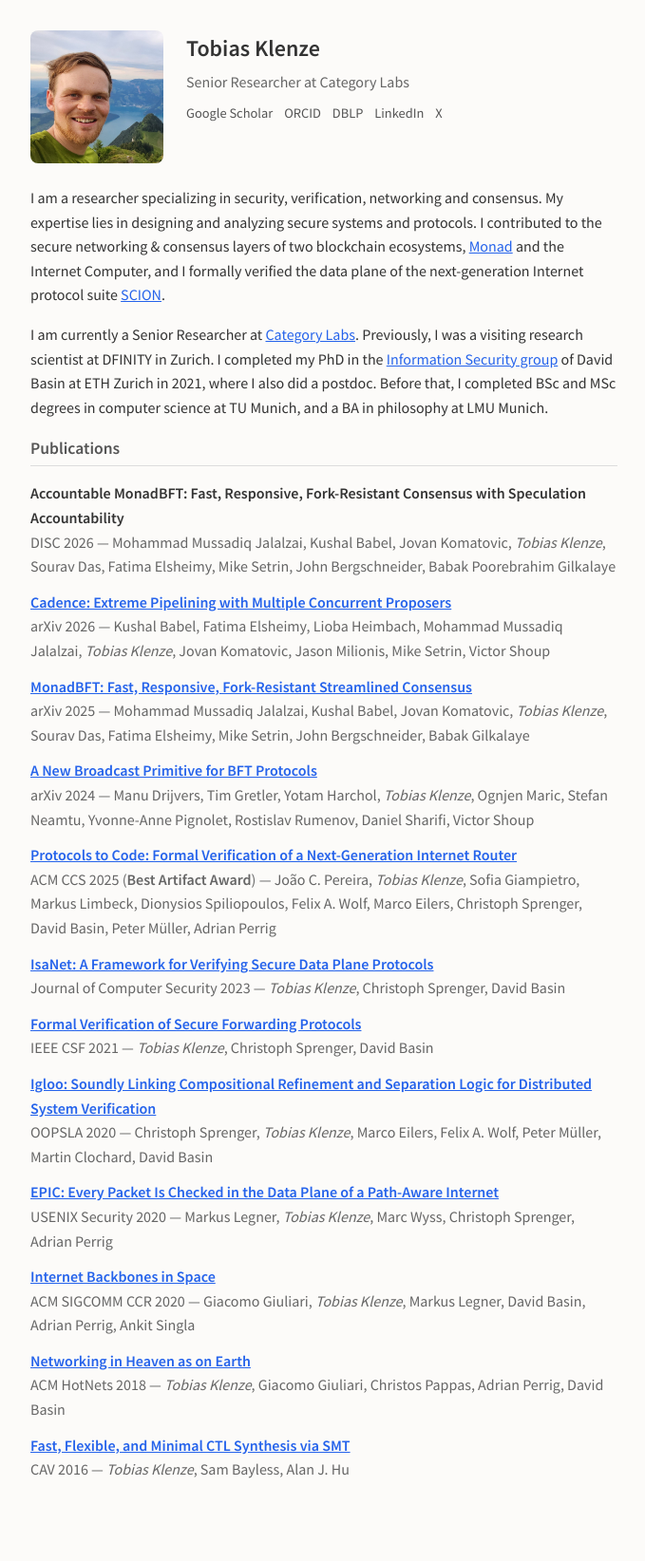
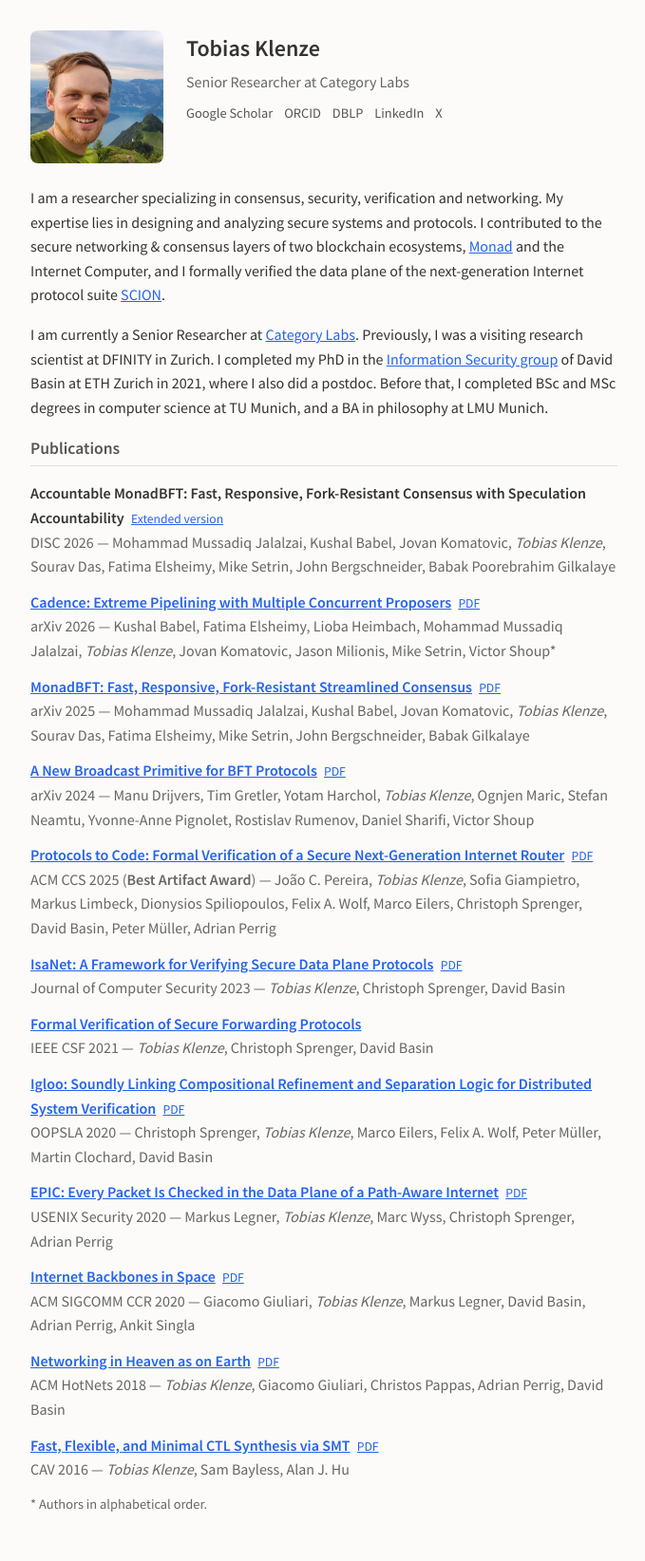
Before and after one commit to tklenze/tklenze.github.io, a Jekyll site: the page built from index.md, in a window 1280 px wide. Shown: the whole page at 95% size, without its empty margins (299-978 px from the left). Built offline with Jekyll 4.4.1, drawn with Linux system fonts in a browser that asks for light colours; before the commit the page ends 1605 px from its top, so only the background shows below that.

Commit message:
Publications: official links plus free PDFs, alphabetical-order mark
Titles link to the official version (DOI or publisher page); a small
PDF link next to each title points to a free copy. The DISC 2026 entry
links the extended version on Zenodo until the LIPIcs page exists. The
CCS 2025 title now matches the published one ("... of a Secure
Next-Generation Internet Router"). Cadence is marked as having authors
in alphabetical order. Bio: consensus listed first among the research
areas.

Co-Authored-By: Claude Opus 5.5 <noreply@anthropic.com>

```diff
--- a/_config.yml
+++ b/_config.yml
@@ -1,5 +1,5 @@
 title: Tobias Klenze
-description: Researcher specializing in security, verification, networking and consensus
+description: Researcher specializing in consensus, security, verification and networking
 url: "https://tklenze.github.io"
 
 # No theme - using custom layout
--- a/_layouts/default.html
+++ b/_layouts/default.html
@@ -85,7 +85,9 @@
     a:hover { color: #1d4ed8; }
 
     .pub-title { font-weight: 600; }
+    .pub-link { font-size: 0.85rem; margin-left: 0.25rem; white-space: nowrap; }
     .pub-venue { color: #666; }
+    .pub-note { color: #666; font-size: 0.9rem; }
 
     @media (max-width: 500px) {
       .profile { flex-direction: column; align-items: center; text-align: center; }
--- a/index.md
+++ b/index.md
@@ -18,7 +18,7 @@ title: Tobias Klenze
   </div>
 </div>
 
-<p>I am a researcher specializing in security, verification, networking and consensus. My expertise lies in designing and analyzing secure systems and protocols. I contributed to the secure networking & consensus layers of two blockchain ecosystems, <a href="https://monad.xyz/">Monad</a> and the Internet Computer, and I formally verified the data plane of the next-generation Internet protocol suite <a href="https://www.scion.org/">SCION</a>.</p>
+<p>I am a researcher specializing in consensus, security, verification and networking. My expertise lies in designing and analyzing secure systems and protocols. I contributed to the secure networking & consensus layers of two blockchain ecosystems, <a href="https://monad.xyz/">Monad</a> and the Internet Computer, and I formally verified the data plane of the next-generation Internet protocol suite <a href="https://www.scion.org/">SCION</a>.</p>
 
 <p>I am currently a Senior Researcher at <a href="https://www.category.xyz/">Category Labs</a>. Previously, I was a visiting research scientist at DFINITY in Zurich. I completed my PhD in the <a href="https://infsec.ethz.ch/">Information Security group</a> of David Basin at ETH Zurich in 2021, where I also did a postdoc. Before that, I completed BSc and MSc degrees in computer science at TU Munich, and a BA in philosophy at LMU Munich.</p>
 
@@ -26,51 +26,53 @@ title: Tobias Klenze
 
 <ul>
   <li>
-    <span class="pub-title">Accountable MonadBFT: Fast, Responsive, Fork-Resistant Consensus with Speculation Accountability</span><br>
+    <span class="pub-title">Accountable MonadBFT: Fast, Responsive, Fork-Resistant Consensus with Speculation Accountability</span> <a class="pub-link" href="https://doi.org/10.5281/zenodo.22015067">Extended version</a><br>
     <span class="pub-venue">DISC 2026 — Mohammad Mussadiq Jalalzai, Kushal Babel, Jovan Komatovic, <em>Tobias Klenze</em>, Sourav Das, Fatima Elsheimy, Mike Setrin, John Bergschneider, Babak Poorebrahim Gilkalaye</span>
   </li>
   <li>
-    <span class="pub-title"><a href="https://arxiv.org/pdf/2607.02275.pdf">Cadence: Extreme Pipelining with Multiple Concurrent Proposers</a></span><br>
-    <span class="pub-venue">arXiv 2026 — Kushal Babel, Fatima Elsheimy, Lioba Heimbach, Mohammad Mussadiq Jalalzai, <em>Tobias Klenze</em>, Jovan Komatovic, Jason Milionis, Mike Setrin, Victor Shoup</span>
+    <span class="pub-title"><a href="https://arxiv.org/abs/2607.02275">Cadence: Extreme Pipelining with Multiple Concurrent Proposers</a></span> <a class="pub-link" href="https://arxiv.org/pdf/2607.02275">PDF</a><br>
+    <span class="pub-venue">arXiv 2026 — Kushal Babel, Fatima Elsheimy, Lioba Heimbach, Mohammad Mussadiq Jalalzai, <em>Tobias Klenze</em>, Jovan Komatovic, Jason Milionis, Mike Setrin, Victor Shoup*</span>
   </li>
   <li>
-    <span class="pub-title"><a href="https://arxiv.org/pdf/2502.20692.pdf">MonadBFT: Fast, Responsive, Fork-Resistant Streamlined Consensus</a></span><br>
+    <span class="pub-title"><a href="https://arxiv.org/abs/2502.20692">MonadBFT: Fast, Responsive, Fork-Resistant Streamlined Consensus</a></span> <a class="pub-link" href="https://arxiv.org/pdf/2502.20692">PDF</a><br>
     <span class="pub-venue">arXiv 2025 — Mohammad Mussadiq Jalalzai, Kushal Babel, Jovan Komatovic, <em>Tobias Klenze</em>, Sourav Das, Fatima Elsheimy, Mike Setrin, John Bergschneider, Babak Gilkalaye</span>
   </li>
   <li>
-    <span class="pub-title"><a href="https://arxiv.org/pdf/2410.22080.pdf">A New Broadcast Primitive for BFT Protocols</a></span><br>
+    <span class="pub-title"><a href="https://arxiv.org/abs/2410.22080">A New Broadcast Primitive for BFT Protocols</a></span> <a class="pub-link" href="https://arxiv.org/pdf/2410.22080">PDF</a><br>
     <span class="pub-venue">arXiv 2024 — Manu Drijvers, Tim Gretler, Yotam Harchol, <em>Tobias Klenze</em>, Ognjen Maric, Stefan Neamtu, Yvonne-Anne Pignolet, Rostislav Rumenov, Daniel Sharifi, Victor Shoup</span>
   </li>
   <li>
-    <span class="pub-title"><a href="https://arxiv.org/pdf/2405.06074.pdf">Protocols to Code: Formal Verification of a Next-Generation Internet Router</a></span><br>
+    <span class="pub-title"><a href="https://doi.org/10.1145/3719027.3765104">Protocols to Code: Formal Verification of a Secure Next-Generation Internet Router</a></span> <a class="pub-link" href="https://arxiv.org/pdf/2405.06074">PDF</a><br>
     <span class="pub-venue">ACM CCS 2025 (<strong>Best Artifact Award</strong>) — João C. Pereira, <em>Tobias Klenze</em>, Sofia Giampietro, Markus Limbeck, Dionysios Spiliopoulos, Felix A. Wolf, Marco Eilers, Christoph Sprenger, David Basin, Peter Müller, Adrian Perrig</span>
   </li>
   <li>
-    <span class="pub-title"><a href="https://scionproto-contrib.github.io/publications/pdfs/2023/klenze2023verified-dataplane.pdf">IsaNet: A Framework for Verifying Secure Data Plane Protocols</a></span><br>
+    <span class="pub-title"><a href="https://doi.org/10.3233/JCS-220021">IsaNet: A Framework for Verifying Secure Data Plane Protocols</a></span> <a class="pub-link" href="https://scionproto-contrib.github.io/publications/pdfs/2023/klenze2023verified-dataplane.pdf">PDF</a><br>
     <span class="pub-venue">Journal of Computer Security 2023 — <em>Tobias Klenze</em>, Christoph Sprenger, David Basin</span>
   </li>
   <li>
-    <span class="pub-title"><a href="https://ieeexplore.ieee.org/document/9505227">Formal Verification of Secure Forwarding Protocols</a></span><br>
+    <span class="pub-title"><a href="https://doi.org/10.1109/CSF51468.2021.00018">Formal Verification of Secure Forwarding Protocols</a></span><br>
     <span class="pub-venue">IEEE CSF 2021 — <em>Tobias Klenze</em>, Christoph Sprenger, David Basin</span>
   </li>
   <li>
-    <span class="pub-title"><a href="https://arxiv.org/pdf/2010.04749.pdf">Igloo: Soundly Linking Compositional Refinement and Separation Logic for Distributed System Verification</a></span><br>
+    <span class="pub-title"><a href="https://doi.org/10.1145/3428220">Igloo: Soundly Linking Compositional Refinement and Separation Logic for Distributed System Verification</a></span> <a class="pub-link" href="https://arxiv.org/pdf/2010.04749">PDF</a><br>
     <span class="pub-venue">OOPSLA 2020 — Christoph Sprenger, <em>Tobias Klenze</em>, Marco Eilers, Felix A. Wolf, Peter Müller, Martin Clochard, David Basin</span>
   </li>
   <li>
-    <span class="pub-title"><a href="https://www.usenix.org/system/files/sec20-legner.pdf">EPIC: Every Packet Is Checked in the Data Plane of a Path-Aware Internet</a></span><br>
+    <span class="pub-title"><a href="https://www.usenix.org/conference/usenixsecurity20/presentation/legner">EPIC: Every Packet Is Checked in the Data Plane of a Path-Aware Internet</a></span> <a class="pub-link" href="https://www.usenix.org/system/files/sec20-legner.pdf">PDF</a><br>
     <span class="pub-venue">USENIX Security 2020 — Markus Legner, <em>Tobias Klenze</em>, Marc Wyss, Christoph Sprenger, Adrian Perrig</span>
   </li>
   <li>
-    <span class="pub-title"><a href="https://netsec.ethz.ch/publications/papers/ccr-ibis-2020.pdf">Internet Backbones in Space</a></span><br>
+    <span class="pub-title"><a href="https://doi.org/10.1145/3390251.3390256">Internet Backbones in Space</a></span> <a class="pub-link" href="https://netsec.ethz.ch/publications/papers/ccr-ibis-2020.pdf">PDF</a><br>
     <span class="pub-venue">ACM SIGCOMM CCR 2020 — Giacomo Giuliari, <em>Tobias Klenze</em>, Markus Legner, David Basin, Adrian Perrig, Ankit Singla</span>
   </li>
   <li>
-    <span class="pub-title"><a href="https://netsec.ethz.ch/publications/papers/ibis_hotnets.pdf">Networking in Heaven as on Earth</a></span><br>
+    <span class="pub-title"><a href="https://doi.org/10.1145/3286062.3286066">Networking in Heaven as on Earth</a></span> <a class="pub-link" href="https://netsec.ethz.ch/publications/papers/ibis_hotnets.pdf">PDF</a><br>
     <span class="pub-venue">ACM HotNets 2018 — <em>Tobias Klenze</em>, Giacomo Giuliari, Christos Pappas, Adrian Perrig, David Basin</span>
   </li>
   <li>
-    <span class="pub-title"><a href="https://www.cs.ubc.ca/labs/isd/Projects/monosat/monosat_ctl_cav2016.pdf">Fast, Flexible, and Minimal CTL Synthesis via SMT</a></span><br>
+    <span class="pub-title"><a href="https://doi.org/10.1007/978-3-319-41528-4_8">Fast, Flexible, and Minimal CTL Synthesis via SMT</a></span> <a class="pub-link" href="https://www.cs.ubc.ca/labs/isd/Projects/monosat/monosat_ctl_cav2016.pdf">PDF</a><br>
     <span class="pub-venue">CAV 2016 — <em>Tobias Klenze</em>, Sam Bayless, Alan J. Hu</span>
   </li>
 </ul>
+
+<p class="pub-note">* Authors in alphabetical order.</p>
```
